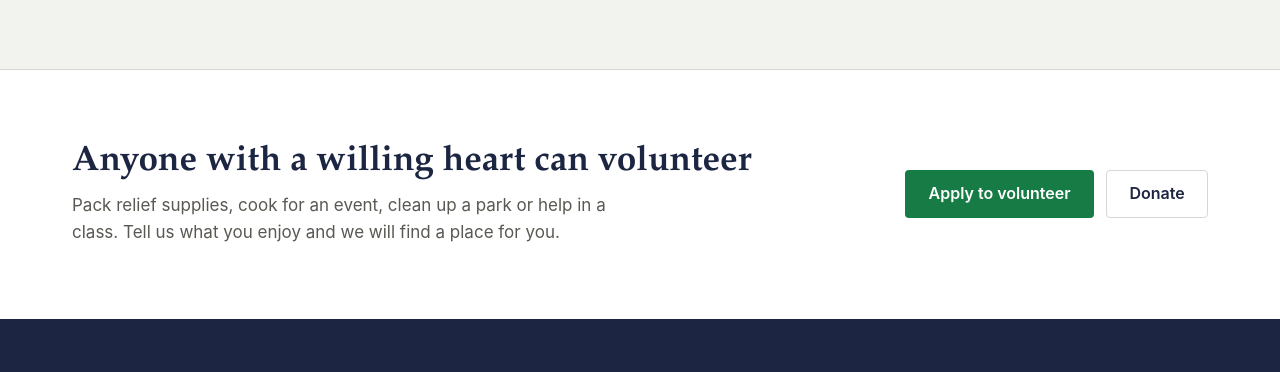
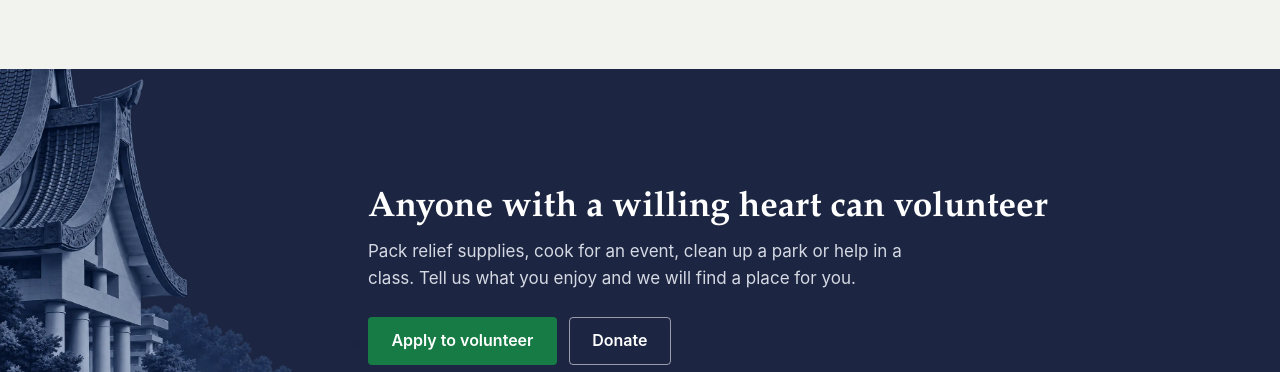
Before and after one commit to devin-tw/tzuchi-web, a website: page public/index.html in a window 1280 px wide. Shown: the part 5532-5904 px from the top of the page. Drawn offline with Linux system fonts and the light colour scheme.

Commit message:
feat(web): add Jing Si Hall graphic to volunteer section and refine masthead layout
Volunteer buttons link to /volunteer/signup. Refine navigation layout on smaller screens.

```diff
--- a/public/index.html
+++ b/public/index.html
@@ -299,7 +299,7 @@
             </div>
             <div class="join-actions">
                 <a href="/volunteer/signup" class="btn btn-lotus">Apply to volunteer</a>
-                <a href="#" class="btn btn-quiet">Donate</a>
+                <a href="#donate" class="btn btn-outline-white">Donate</a>
             </div>
         </div>
     </section>
--- a/public/styles.css
+++ b/public/styles.css
@@ -236,10 +236,20 @@ section { scroll-margin-top: 5rem; }
 .region a { color: var(--navy); font-weight: 600; }
 
 /* Join */
-.join { background: var(--paper); padding: clamp(3rem, 6vw, 4.5rem) 0; border-top: 1px solid var(--rule); }
-.join .inner { display: flex; flex-wrap: wrap; align-items: center; justify-content: space-between; gap: 1.5rem 3rem; }
-.join h2 { color: var(--navy); font-size: clamp(1.6rem, 3vw, 2.2rem); margin-bottom: .5rem; }
-.join p { max-width: 36rem; color: var(--muted); }
+.join { position: relative; overflow: hidden; border-bottom: 1px solid rgb(255 255 255 / .14); background: var(--navy); color: var(--on-navy); padding: clamp(3.5rem, 7vw, 5.5rem) 0; }
+/* Jing Si Hall rising out of the trees at the left edge, as on the sign-up page. Faint on phones so the text stays readable. */
+.join::before {
+    content: ""; position: absolute; inset: 0 auto 0 0; width: 26rem;
+    background: url(img/temple.webp) no-repeat left bottom / auto 125%; opacity: .28;
+}
+.join .inner { position: relative; display: flex; flex-wrap: wrap; align-items: center; justify-content: space-between; gap: 1.5rem 3rem; }
+.join h2 { color: #fff; font-size: clamp(1.6rem, 3vw, 2.2rem); margin-bottom: .5rem; }
+.join p { max-width: 36rem; color: var(--on-navy); }
+@media (min-width: 64rem) {
+    .join { min-height: 26rem; display: flex; align-items: center; }
+    .join::before { opacity: 1; }
+    .join .inner { width: 100%; padding-left: max(var(--pad), calc(23rem - (100vw - var(--max)) / 2)); }
+}
 .join-actions { display: flex; flex-wrap: wrap; gap: .75rem; }
 
 /* Footer */
```
Also changed, not shown: public/img/temple.webp (added).
